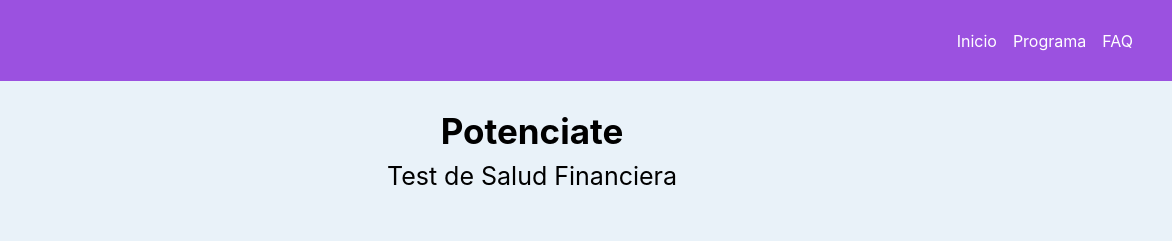
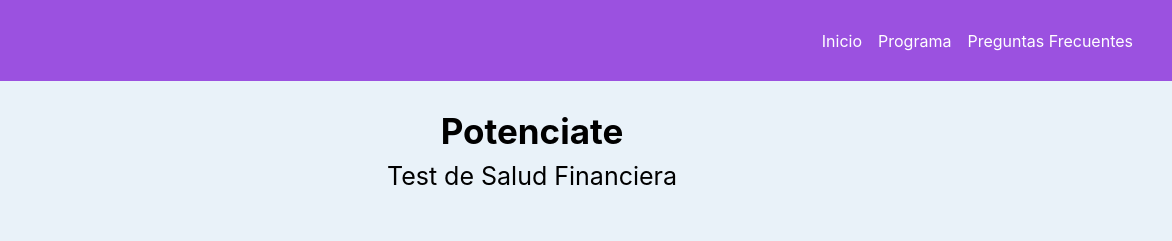
Before and after one commit to Flasarmiento/EducacionFinanciera, a plain HTML site: page index.html in a window 1280 px wide. Shown: the top 241 px of the page, 108-1280 px from the left. Drawn offline with nearby package versions, Linux system fonts and the light colour scheme.

Commit message:
Update index.html

```diff
--- a/index.html
+++ b/index.html
@@ -33,7 +33,7 @@
                                 <a class="nav-link TextoWhite" href="./programa.html" id="ayuda">Programa</a>
                             </li>
                             <li class="nav-item">
-                                <a class="nav-link TextoWhite" href="./ayuda.html" id="ayuda">FAQ</a>
+                                <a class="nav-link TextoWhite" href="./ayuda.html" id="ayuda">Preguntas Frecuentes</a>
                             </li>
                         </ul>
                     </div>
```
